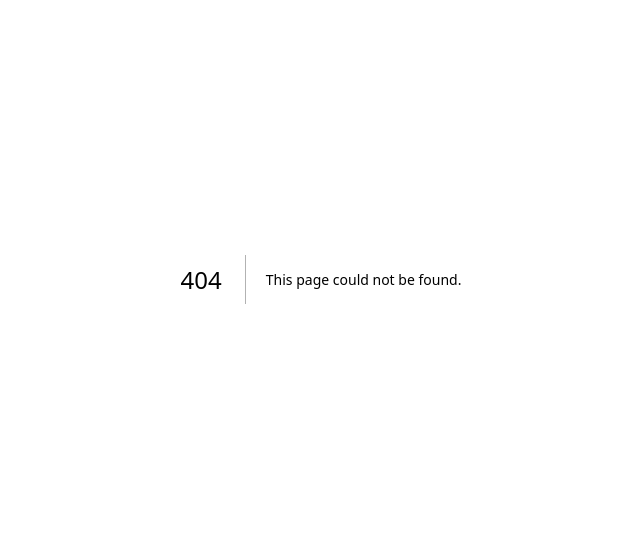
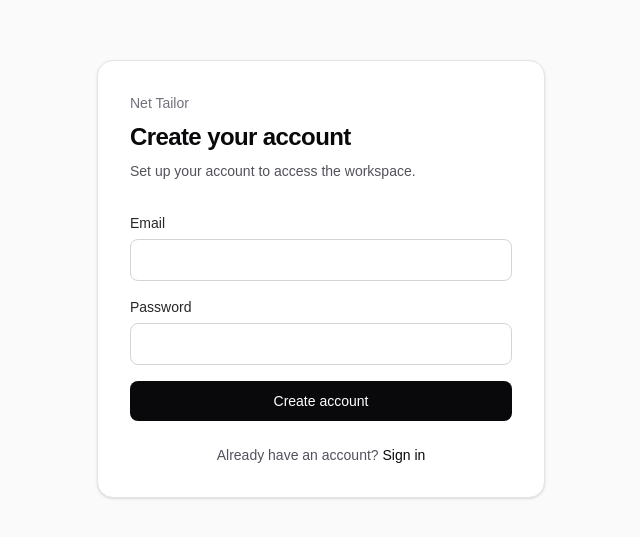
Before and after one commit to joel-mwangi/net-tailor, a Next.js app: page /signup in a window 1280 px wide. Before the commit this address had no page. Shown: the part 121-658 px from the top of the page, without its empty margins (319-959 px from the left). Built offline with nearby package versions, Linux system fonts and the light colour scheme.

Commit message:
feat: add signup page

```diff
--- /dev/null
+++ b/app/(auth)/signup/page.tsx
@@ -0,0 +1,41 @@
+import Link from "next/link";
+import { signUp } from "@/lib/auth/actions";
+
+export default async function SignupPage({
+  searchParams,
+}: {
+  searchParams: Promise<Record<string, string | string[] | undefined>>;
+}) {
+  const params = await searchParams;
+  const error = typeof params.error === "string" ? params.error : null;
+
+  return (
+    <section className="rounded-2xl border border-zinc-200 bg-white p-8 shadow-sm">
+      <div className="mb-8">
+        <p className="text-sm font-medium text-zinc-500">Net Tailor</p>
+        <h1 className="mt-2 text-2xl font-semibold tracking-tight text-zinc-950">Create your account</h1>
+        <p className="mt-2 text-sm text-zinc-600">Set up your account to access the workspace.</p>
+      </div>
+
+      {error && <p className="mb-4 rounded-lg bg-red-50 p-3 text-sm text-red-700">{error}</p>}
+
+      <form action={signUp} className="space-y-4">
+        <label className="block text-sm font-medium text-zinc-800">
+          Email
+          <input name="email" type="email" autoComplete="email" required className="mt-1.5 w-full rounded-lg border border-zinc-300 px-3 py-2.5 outline-none focus:border-zinc-900" />
+        </label>
+        <label className="block text-sm font-medium text-zinc-800">
+          Password
+          <input name="password" type="password" autoComplete="new-password" minLength={8} required className="mt-1.5 w-full rounded-lg border border-zinc-300 px-3 py-2.5 outline-none focus:border-zinc-900" />
+        </label>
+        <button type="submit" className="w-full rounded-lg bg-zinc-950 px-4 py-2.5 text-sm font-medium text-white hover:bg-zinc-800">
+          Create account
+        </button>
+      </form>
+
+      <p className="mt-6 text-center text-sm text-zinc-600">
+        Already have an account? <Link href="/login" className="font-medium text-zinc-950">Sign in</Link>
+      </p>
+    </section>
+  );
+}
```
